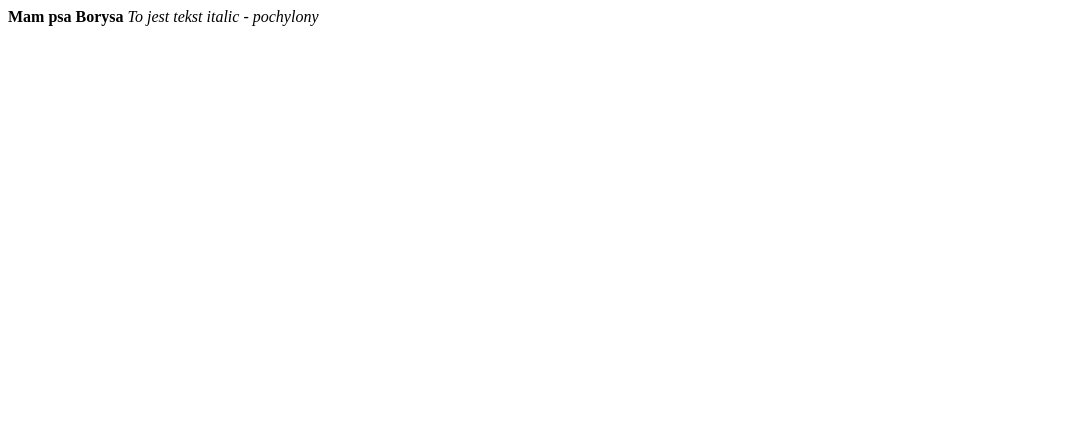
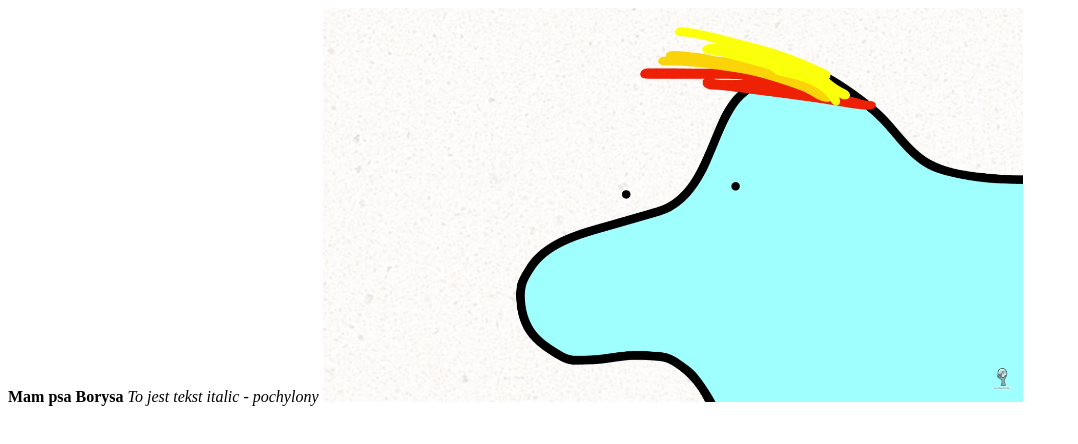
Before and after one commit to DariuszLewinski/repo, a plain HTML site: page index.html in a window 1280 px wide. Shown: the whole page, without its empty margins (0-1078 px from the left). Drawn offline with Linux system fonts and the light colour scheme.

Commit message:
Placed image

```diff
--- a/index.html
+++ b/index.html
@@ -6,5 +6,6 @@
 	<body>
 		<b>Mam psa Borysa</b>
 		<i>To jest tekst italic - pochylony</i>
+		<img src="Random_Bash.png" alt="#" width="700px">
 	</body>
 </html>
```
Also changed, not shown: Random_Bash.png (added).
